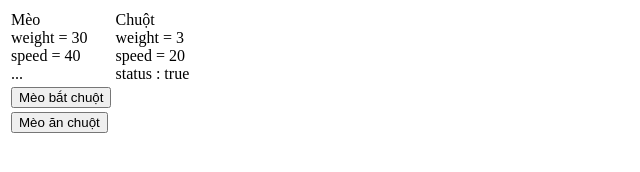
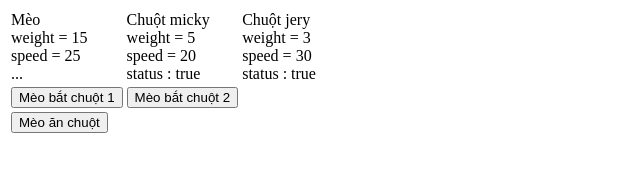
Before and after one commit to hung83866/module1-OBJECT, a plain HTML site: page OOP_BÀI TẬP_MÈO BẮT CHUỘT.html in a window 1280 px wide. Shown: the whole page, without its empty margins (0-640 px from the left). Drawn offline with Linux system fonts and the light colour scheme.

Commit message:
bai tap_meo bat chuot

```diff
--- a/OOP_BÀI TẬP_MÈO BẮT CHUỘT.html
+++ b/OOP_BÀI TẬP_MÈO BẮT CHUỘT.html
@@ -13,10 +13,13 @@
 <table>
     <tr>
         <td>Mèo<br><span id="inra1"></span></td>
-        <td>Chuột<br><span id="inra2"></span></td>
+        <td>Chuột micky<br><span id="inra2"></span></td>
+        <td>Chuột jery<br><span id="inra3"></span></td>
+
     </tr>
     <tr>
-        <td><button onclick="meoBatChuot()">Mèo bắt chuột</button></td>
+        <td><button onclick="meoBatChuot1()">Mèo bắt chuột 1</button></td>
+        <td><button onclick="meoBatChuot2()">Mèo bắt chuột 2</button></td>
     </tr>
     <tr>
         <td><button onclick="meoAnChuot()">Mèo ăn chuột</button></td>
@@ -65,6 +68,8 @@
         catch(rat){
             if (this.maxSpeed >= rat.speed)
             alert('mèo '+this.name+' đã bắt được chuột '+rat.name)
+            else
+                alert('quá chậm, cần luyện tập thêm nhé mèo!')
         }
         eat(rat){
             alert('mèo '+this.name+' đã ăn chuột '+ rat.name);
@@ -72,15 +77,21 @@
             this.weight += rat.weight;
         }
     }
-    let cat1 = new Cat('hihi',30,40,'meo meo');
-    let rat1 = new Mouse('bibi',3,20,'chit');
+    let cat1 = new Cat('hihi',15,25,'meo meo');
+    let rat1 = new Mouse('bibi',5,20,'chit');
+    let rat2 = new Mouse('bibi',3,30,'chit');
     function info(){
-        document.getElementById('inra1').innerHTML = cat1.getCatInfo()
-        document.getElementById('inra2').innerHTML = rat1.getRatInfo()
+        document.getElementById('inra1').innerHTML = cat1.getCatInfo();
+        document.getElementById('inra2').innerHTML = rat1.getRatInfo();
+        document.getElementById('inra3').innerHTML = rat2.getRatInfo();
     }
     info()
-    function meoBatChuot(){
+    function meoBatChuot1(){
         cat1.catch(rat1);
+        info()
+    }
+    function meoBatChuot2(){
+        cat1.catch(rat2);
         info()
     }
     function meoAnChuot(){
```
